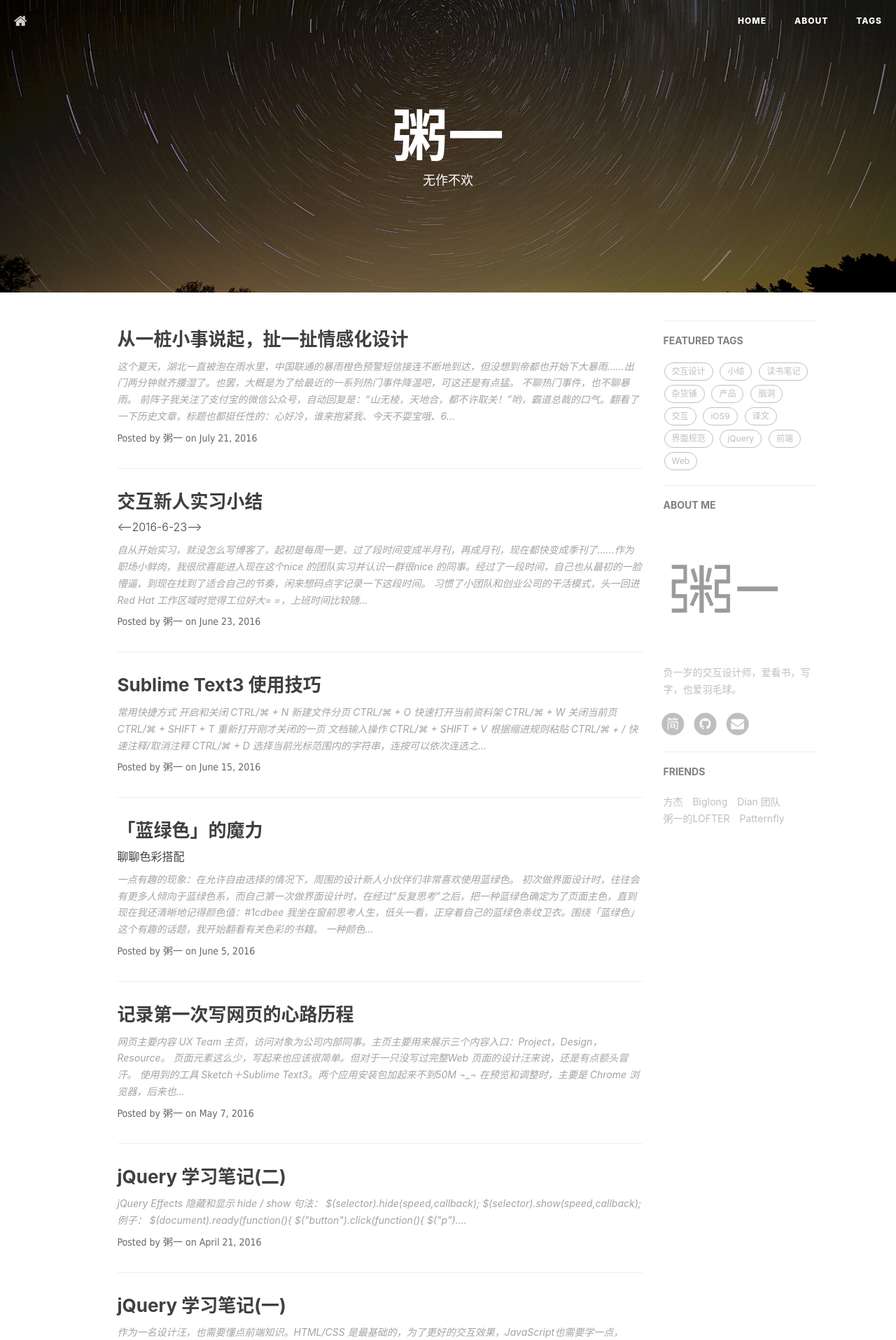
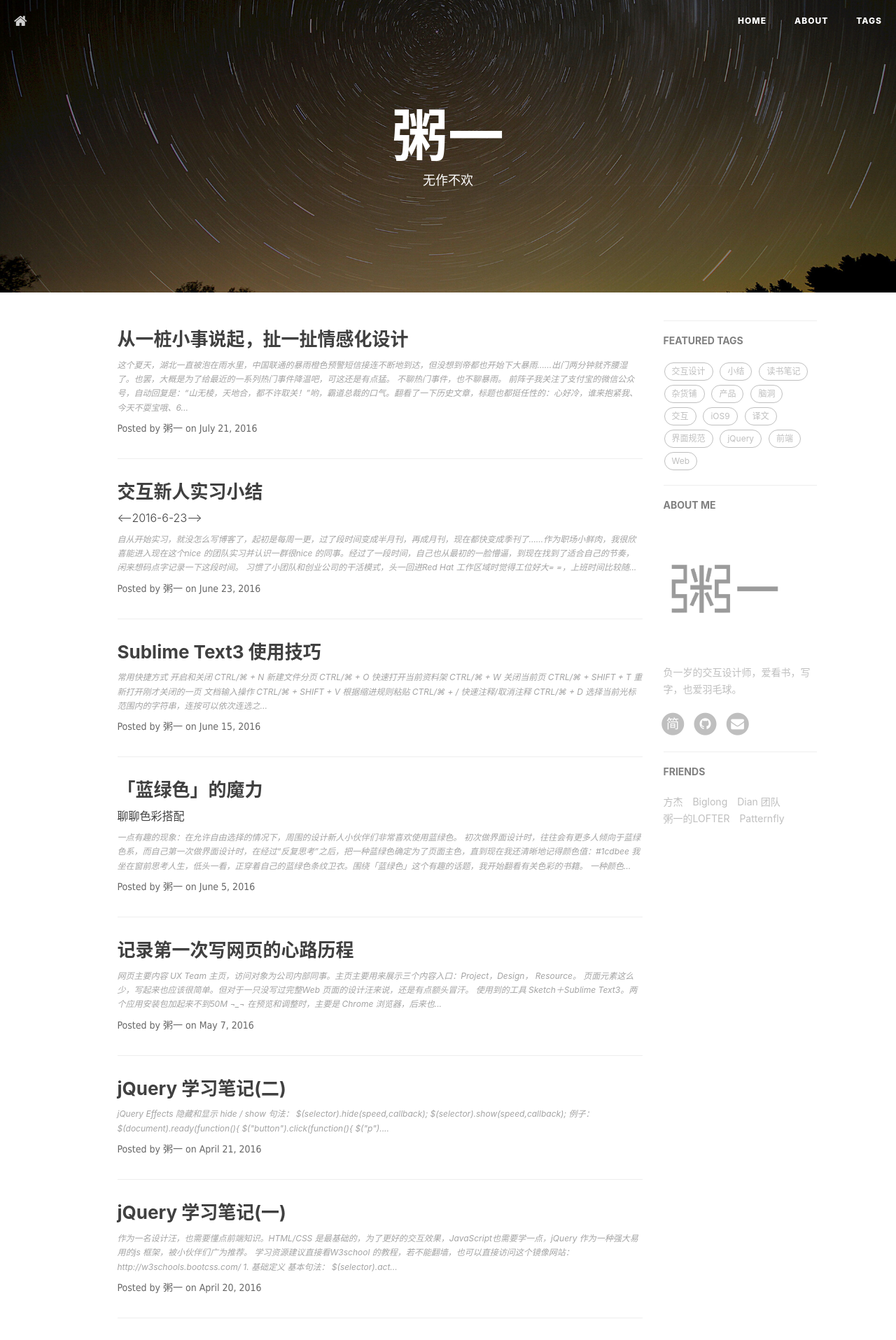
Before and after one commit to Winnie25/mondayc.github.io, a Jekyll site: the page built from index.html, in a window 1280 px wide. Shown: the top 1915 px of the page at 70% size. Built offline with Jekyll 4.4.1, drawn with Linux system fonts in a browser that asks for light colours; nearby versions of some CDN libraries; Markdown is read by kramdown in place of the engine named in the settings; the list of posts is cut into pages by our own code; comment, search, counter and statistics services are not loaded.

Commit message:
change font size

```diff
--- a/css/mystyle.css
+++ b/css/mystyle.css
@@ -68,3 +68,9 @@ display:none !important;
 margin-bottom: 25px !important;
 }
 /* duoshuo*/
+
+@media only screen and (min-width: 768px){
+.post-content-preview {
+    font-size: 12px;
+}
+}
```
